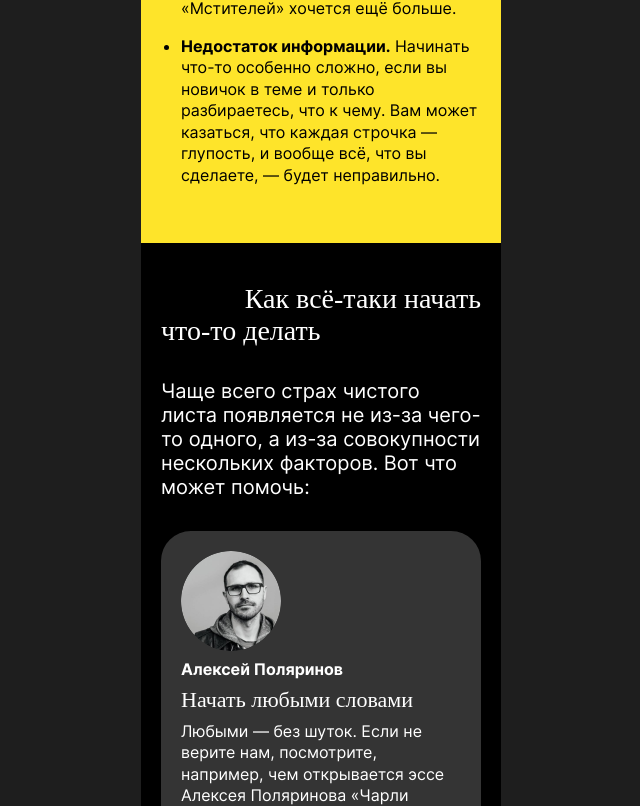
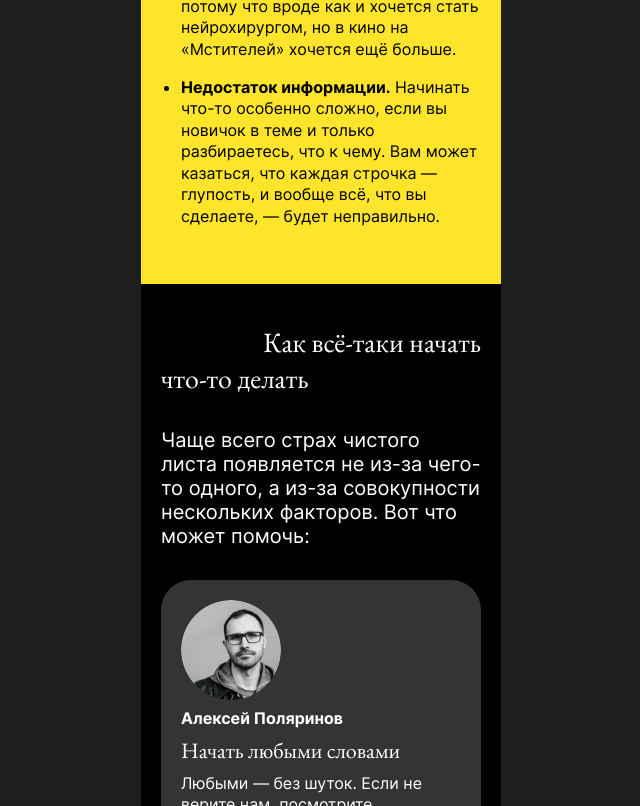
Before and after one commit to AkhtemKurtiev/s-chistogo-lista, a plain HTML site: page index.html in a window 1280 px wide. Shown: the part 1994-2800 px from the top of the page, without its empty margins (319-959 px from the left). Drawn offline with Linux system fonts and the light colour scheme; files whose address does not match are found by name.

Commit message:
First version

```diff
--- a/styles/style.css
+++ b/styles/style.css
@@ -91,7 +91,7 @@ header a {
 
 .title_list {
     font-size: 72px;
-    font-family: 'EB Garmond';
+    font-family: 'EB Garamond';
     font-weight:  normal;
     min-width: 100%;
 }
@@ -138,7 +138,7 @@ header a {
 
 .text_why {
     display: block;
-    font-family: 'EB Garmond';
+    font-family: 'EB Garamond';
     font-size: 28px;
     font-weight: 500;
 }
@@ -209,7 +209,7 @@ header a {
 }
 
 .card__title {
-    font-family: 'EB Garmond';
+    font-family: 'EB Garamond';
     font-weight: 500;
     font-size: 22px;
 }
```
